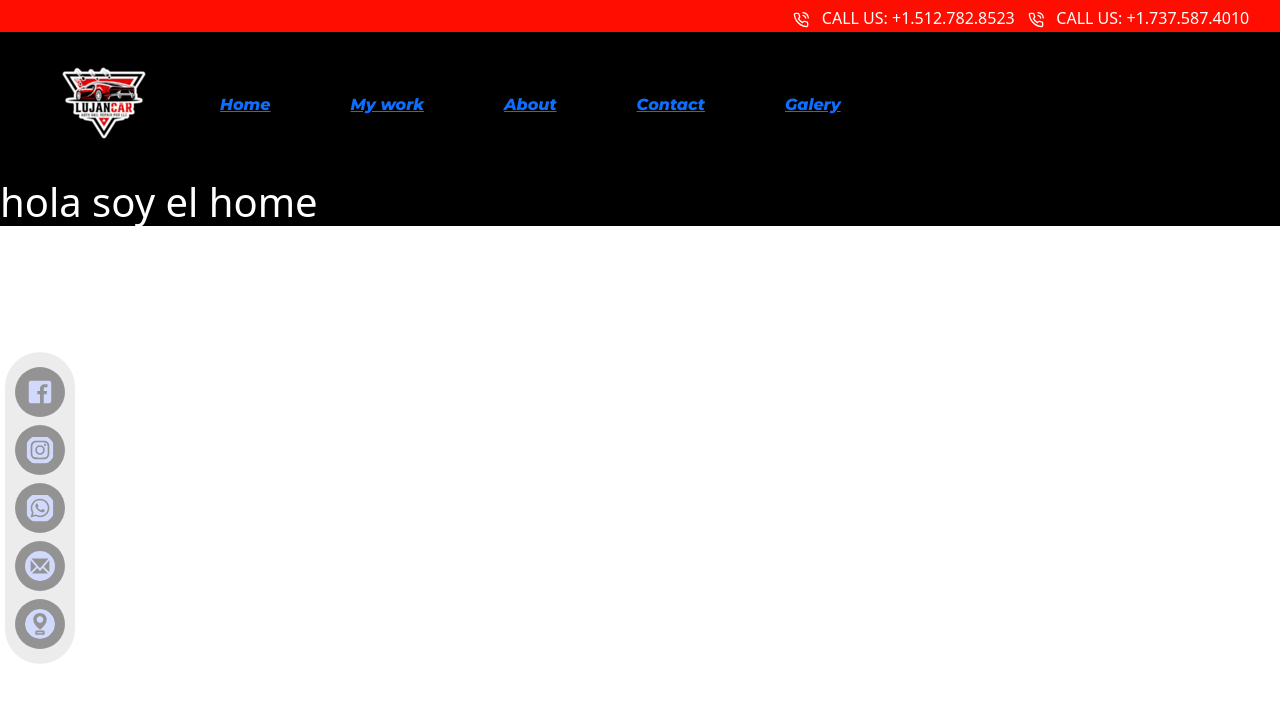
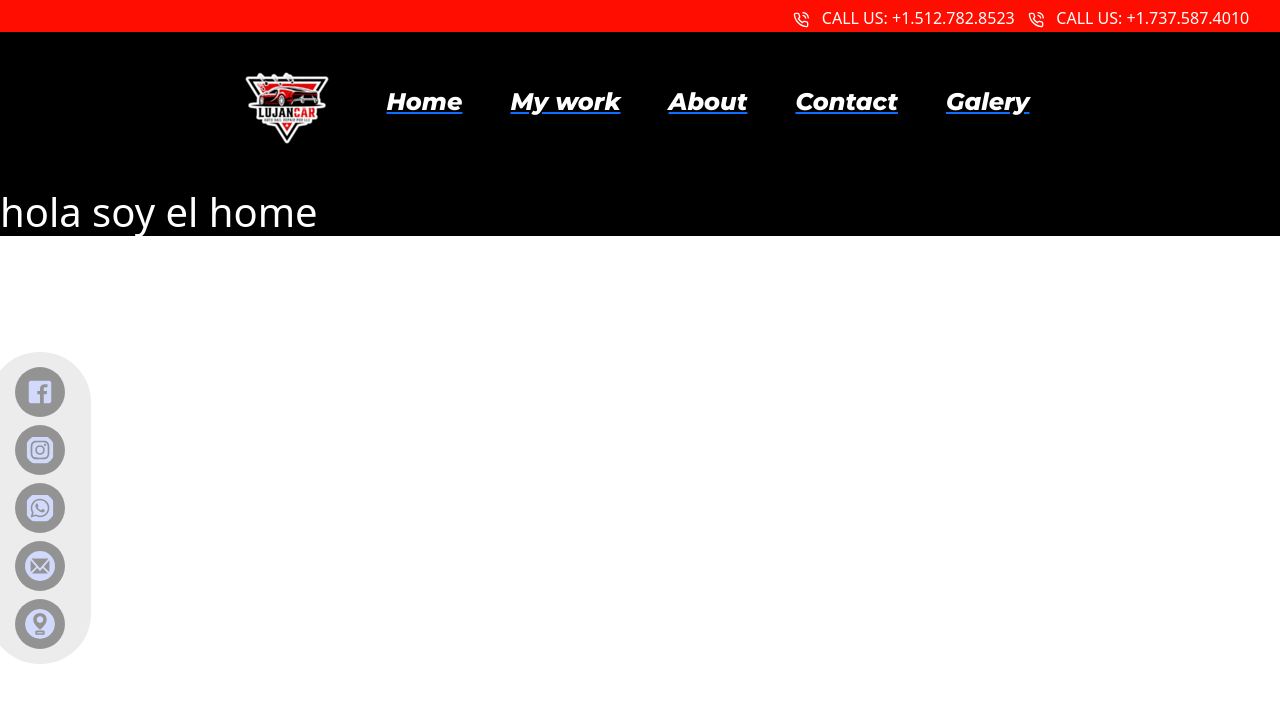
Before and after one commit to DoangCespedes/Lujancar, a React (Vite) app: page / in a window 1280 px wide. Shown: the top 702 px of the page. Built offline with nearby package versions, Linux system fonts and the light colour scheme.

Commit message:
estilos al navbar

```diff
--- a/src/Core/infrastructure/components/navBar/NavBar.jsx
+++ b/src/Core/infrastructure/components/navBar/NavBar.jsx
@@ -24,23 +24,23 @@ export const NavBar= () => {
                     <Navbar.Brand>
                         <img src={logo} alt='log' className="logo"/>
                     </Navbar.Brand>
-                    <Navbar.Toggle aria-controls="basic-navbar-nav" />
+                     <Navbar.Toggle aria-controls="basic-navbar-nav"/>
                     <Navbar.Collapse id="basic-navbar-nav">
                     <Nav className="me-auto">
-                        <Nav.Link className='links'>
-                            <NavLink to='/'>Home</NavLink>
+                        <Nav.Link>
+                            <NavLink to='/'><p className='links'>Home</p></NavLink>
                         </Nav.Link>
                         <Nav.Link className='links'>
-                            <NavLink to='/mywork'>My work</NavLink>
+                            <NavLink to='/mywork'><p className='links'>My work</p></NavLink>
                         </Nav.Link>
                         <Nav.Link className='links'>
-                            <NavLink to='/about'>About</NavLink>
+                            <NavLink to='/about'><p className='links'>About</p></NavLink>
                         </Nav.Link>
                         <Nav.Link className='links'>
-                            <NavLink to='/contact'>Contact</NavLink>
+                            <NavLink to='/contact'><p className='links'>Contact</p></NavLink>
                         </Nav.Link>
                         <Nav.Link className='links'>
-                            <NavLink to='/galery'>Galery</NavLink>
+                            <NavLink to='/galery'><p className='links'>Galery</p></NavLink>
                         </Nav.Link>
 
                         {/* <NavDropdown title="Dropdown" id="basic-nav-dropdown">
--- a/src/Core/infrastructure/components/navBar/Style.css
+++ b/src/Core/infrastructure/components/navBar/Style.css
@@ -34,7 +34,7 @@
 header{
     display: flex;
     align-items: center;
-    justify-content: space-between;
+    justify-content: center;
     text-align: center;
     /* height: 5rem; */
     padding: 0 2rem;
@@ -46,14 +46,24 @@ header{
 
 
 
-header .links {
-    margin: 0 2rem;
+a {
+    margin: 0 1rem;
     color: var(--textColor);
     text-decoration: none;
+    color: white;
+    font-size: 1.5rem;
+
 }
 
-header .links:hover {
+/* a { */
+    /* color: rgba(var(--bs-link-color-rgb),var(--bs-link-opacity,1)); */
+
+    /* text-decoration: none;
+} */
+
+a:hover {
     color: var(--secondaryColor);
+    margin-top: -1.5vh;
 
 }
 
```
